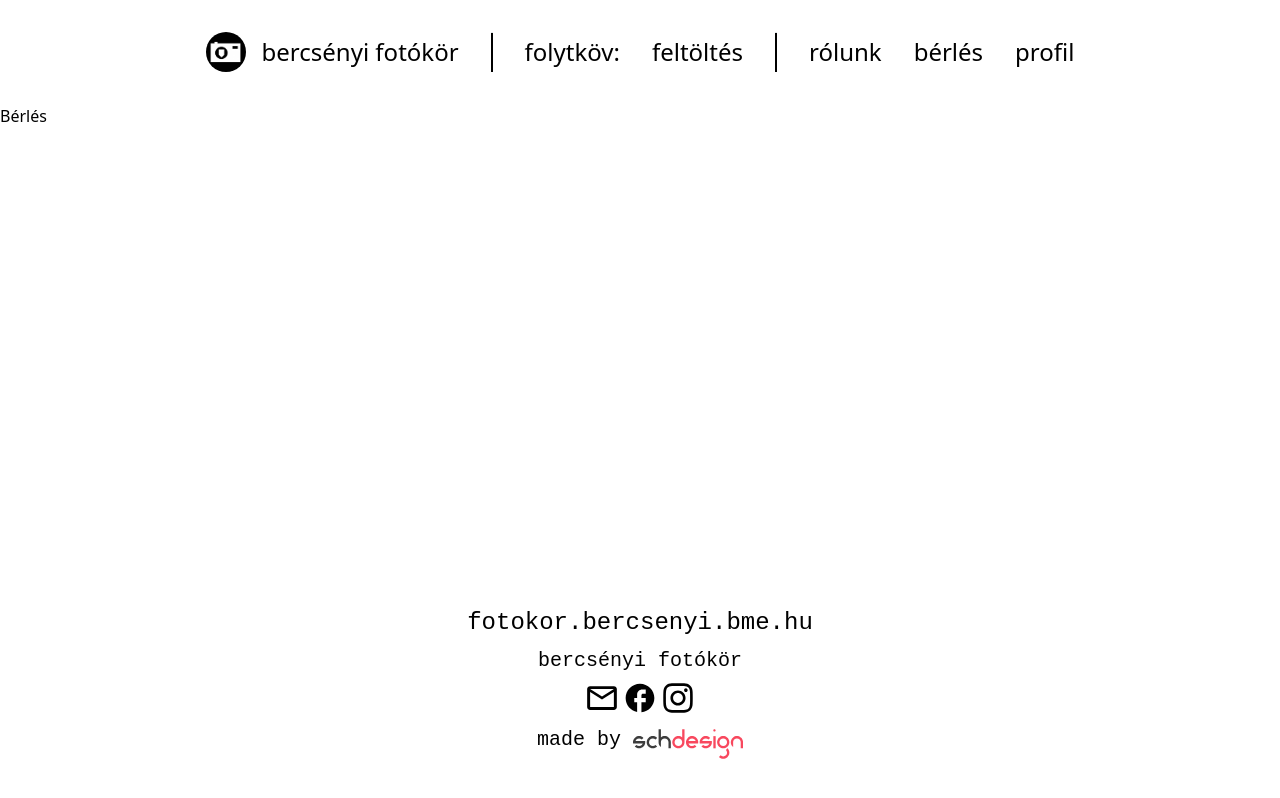
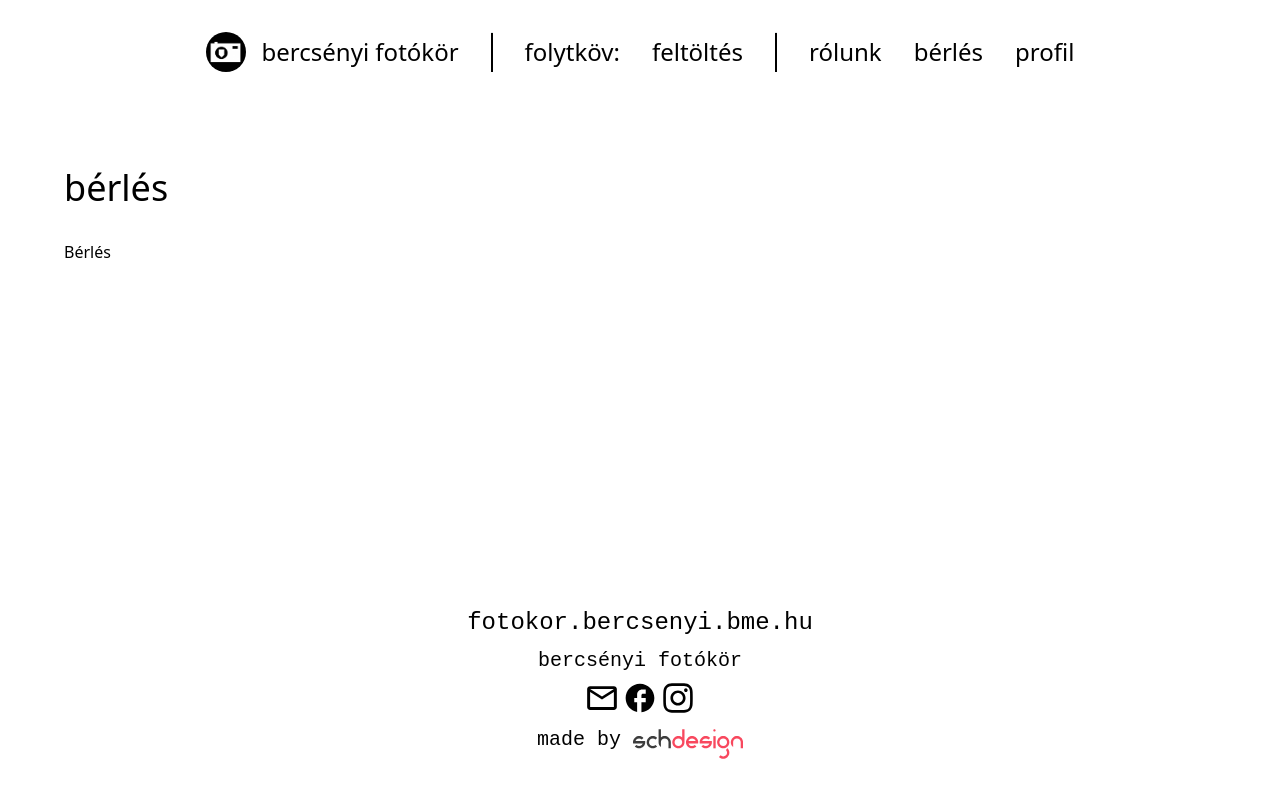
Before and after one commit to simonyiszk/bercsenyi-fotokor-web, a Next.js app: page /berles in a window 1280 px wide. Built offline with nearby package versions, Linux system fonts and the light colour scheme.

Commit message:
add innerlayout (#32)
* create innerlayout

Signed-off-by: Miklos Daniel <daniel.miklos0@gmail.com>

* add layout to pages

Signed-off-by: Miklos Daniel <daniel.miklos0@gmail.com>

```diff
--- /dev/null
+++ b/components/layouts/InnerLayout.tsx
@@ -0,0 +1,42 @@
+import clsx from "clsx";
+import Head from "next/head";
+
+type InnerLayoutProps = {
+  children: JSX.Element | JSX.Element[];
+  restrictWidth?: boolean;
+  restrictHeight?: boolean;
+  title: string;
+  hideTitle?: boolean;
+};
+
+export default function InnerLayout({
+  children,
+  restrictWidth,
+  restrictHeight,
+  title,
+  hideTitle,
+}: InnerLayoutProps) {
+  return (
+    <>
+      <Head>
+        {/* todo seo stuff
+        https://github.com/simonyiszk/bercsenyi-fotokor-web/milestone/3
+        */}
+        <title>{title.toLocaleLowerCase()} - bercsényi fotókör</title>
+      </Head>
+      <div
+        className={clsx(
+          restrictWidth && "max-w-6xl",
+          restrictHeight && "py-16",
+          "w-full h-full mx-auto"
+        )}
+      >
+        {/* todo replace with Title component - https://github.com/simonyiszk/bercsenyi-fotokor-web/issues/28 */}
+        {!hideTitle && (
+          <h1 className="mb-8 text-4xl font-medium">{title.toLowerCase()}</h1>
+        )}
+        {children}
+      </div>
+    </>
+  );
+}
--- a/pages/berles/index.tsx
+++ b/pages/berles/index.tsx
@@ -1,3 +1,9 @@
+import InnerLayout from "@/components/layouts/InnerLayout";
+
 export default function RentPage() {
-  return <h1>Bérlés</h1>;
+  return (
+    <InnerLayout title="Bérlés" restrictHeight restrictWidth>
+      <p>Bérlés</p>
+    </InnerLayout>
+  );
 }
--- a/pages/feltoltes/index.tsx
+++ b/pages/feltoltes/index.tsx
@@ -1,3 +1,9 @@
+import InnerLayout from "@/components/layouts/InnerLayout";
+
 export default function SubmitPage() {
-  return <h1>Feltöltés</h1>;
+  return (
+    <InnerLayout title="Feltöltés" restrictHeight restrictWidth>
+      <p>Feltöltés</p>
+    </InnerLayout>
+  );
 }
--- a/pages/index.tsx
+++ b/pages/index.tsx
@@ -1,8 +1,10 @@
+import InnerLayout from "@/components/layouts/InnerLayout";
+
 const HomePage = () => {
   return (
-    <div>
-      <h1>Home</h1>
-    </div>
+    <InnerLayout title="Főoldal" hideTitle>
+      <p>Főoldal content</p>
+    </InnerLayout>
   );
 };
 
--- a/pages/profil/index.tsx
+++ b/pages/profil/index.tsx
@@ -1,3 +1,9 @@
+import InnerLayout from "@/components/layouts/InnerLayout";
+
 export default function ProfilePage() {
-  return <h1>Profilom</h1>;
+  return (
+    <InnerLayout title="Profil" restrictHeight restrictWidth>
+      <p>Profil</p>
+    </InnerLayout>
+  );
 }
--- a/pages/rolunk/index.tsx
+++ b/pages/rolunk/index.tsx
@@ -1,3 +1,9 @@
+import InnerLayout from "@/components/layouts/InnerLayout";
+
 export default function AboutPage() {
-  return <h1>Rólunk</h1>;
+  return (
+    <InnerLayout title="Rólunk" restrictHeight hideTitle>
+      <p>Rólunk content</p>
+    </InnerLayout>
+  );
 }
```
